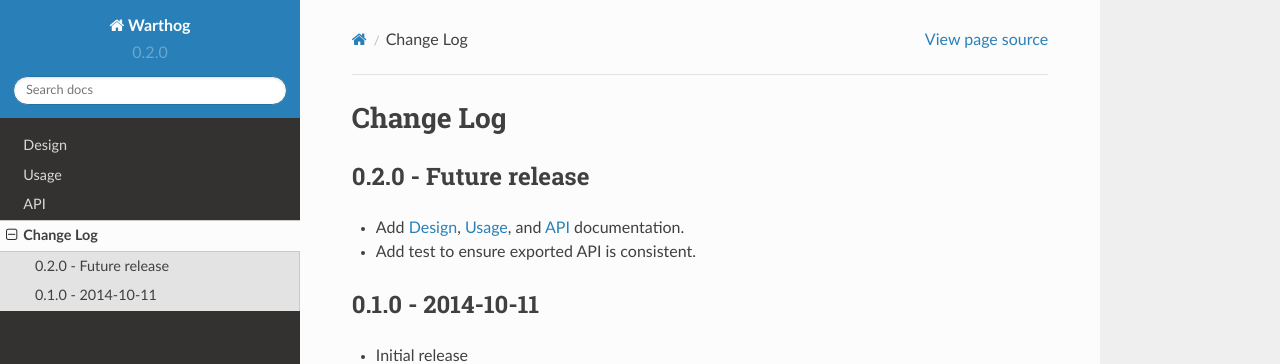
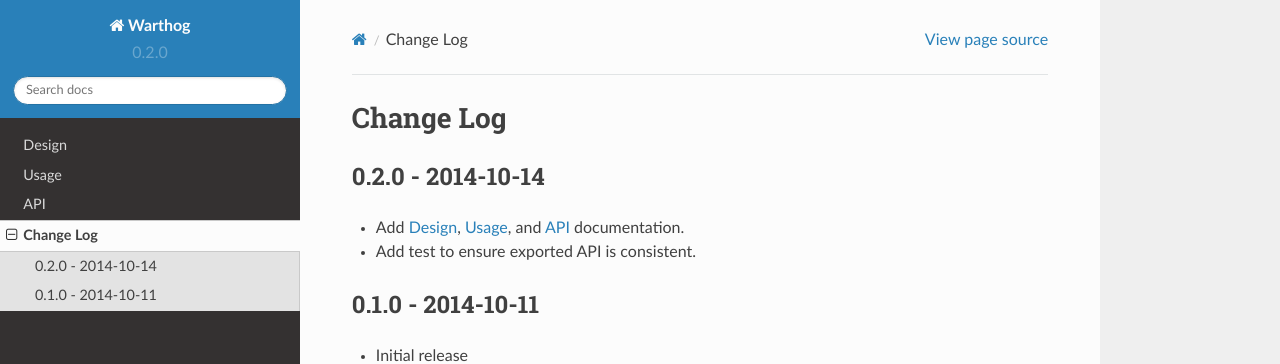
Before and after one commit to smarter-travel-media/warthog, a Sphinx documentation site: the page built from doc/source/changes.rst, in a window 1280 px wide. Shown: the top 364 px of the page. Built offline with Sphinx 7.4.7 and the Read the Docs theme 2.0.0, drawn with Linux system fonts in a browser that asks for light colours.

Commit message:
Update change log for 0.2.0 release

```diff
--- a/doc/source/changes.rst
+++ b/doc/source/changes.rst
@@ -2,8 +2,8 @@ Change Log
 ==========
 
 
-0.2.0 - Future release
-----------------------
+0.2.0 - 2014-10-14
+------------------
 * Add :doc:`design`, :doc:`usage`, and :doc:`api` documentation.
 * Add test to ensure exported API is consistent.
 
```
